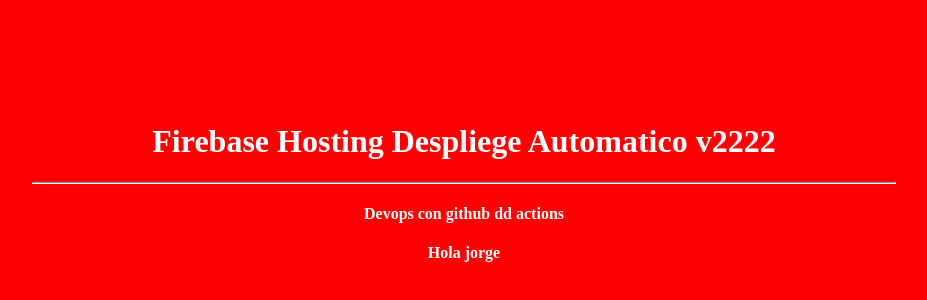
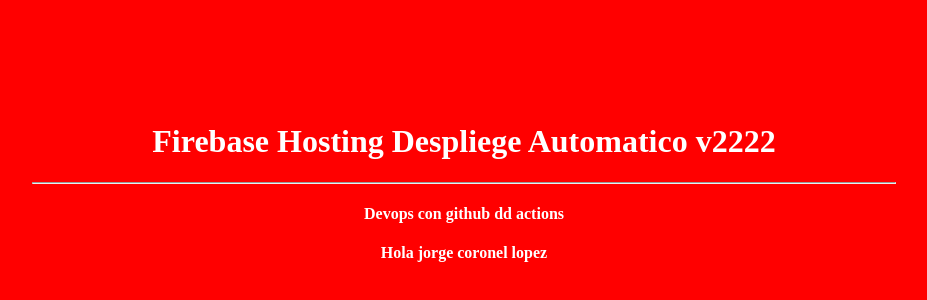
Before and after one commit to jorgecoronellopez/hola1, a plain HTML site: page index.html in a window 1280 px wide. Shown: the part 106-406 px from the top of the page, without its empty margins (176-1103 px from the left). Drawn offline with Linux system fonts and the light colour scheme.

Commit message:
agregando texto

```diff
--- a/index.html
+++ b/index.html
@@ -8,6 +8,6 @@
         <h1>Firebase Hosting Despliege Automatico v2222</h1>
         <hr>
         <h4>Devops con github dd actions</h4>
-        <h4>Hola jorge</h4>
+        <h4>Hola jorge coronel lopez</h4>
     </body>
 </html>
```
